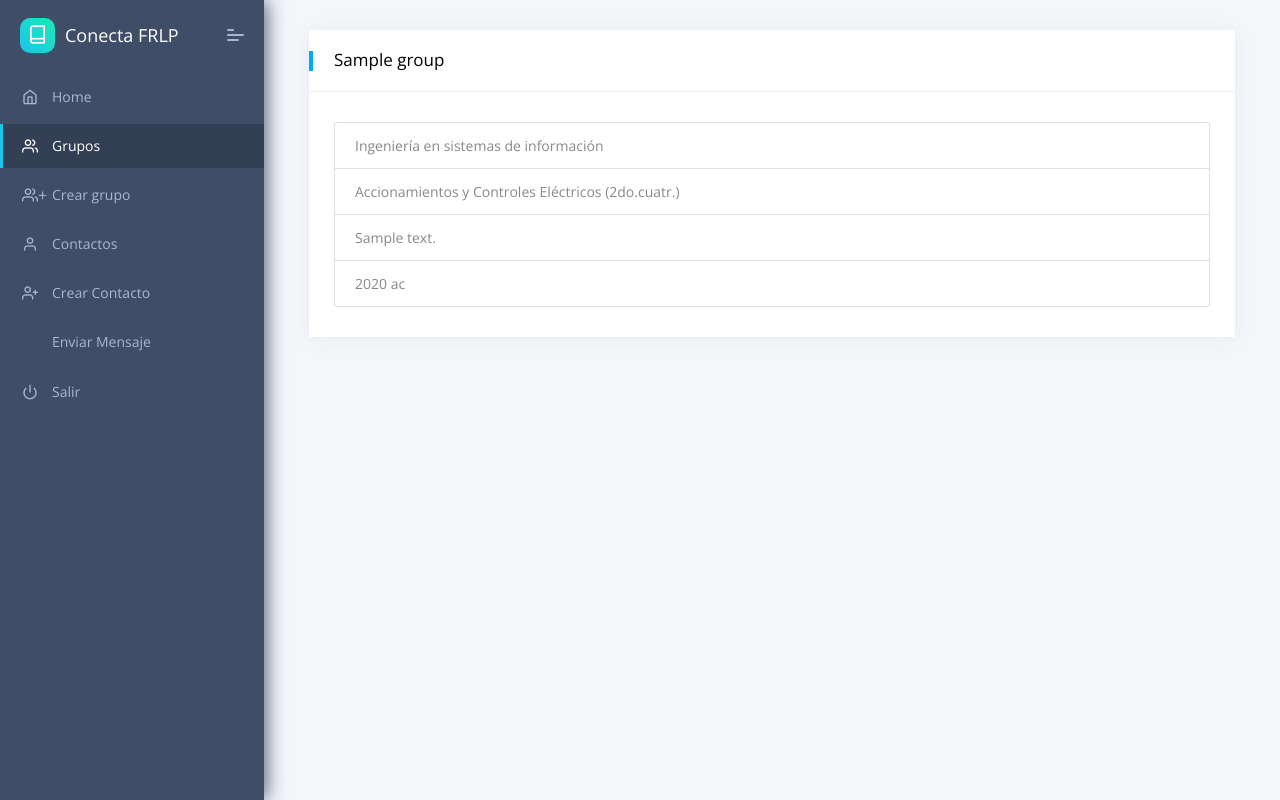
After one commit to diegomeretta/conectafrlp, a Django app: page /grupos/1 in a window 1280 px wide. The commit adds this page. Run offline with Django 3.2, Linux system fonts and the light colour scheme; a user stored in the database is signed in; data comes from the database, SQL or seed files in the repository; tables that the repository leaves empty hold one stand-in row (values such as "Sample post"); some libraries are stand-ins or nearby versions.

```diff
--- a/app/urls.py
+++ b/app/urls.py
@@ -18,6 +18,7 @@ urlpatterns = [
     path('solicitarkeys', views.solicitar_keys, name='solicitarkeys'),
     path('nuevogrupo', views.create_group, name='nuevogrupo'),
     path('grupos', views.get_groups, name='grupos'),
+    path('grupos/<int:id>', views.get_group, name='grupo'),
     path('nuevocontacto', views.create_contact, name='nuevocontacto'),
     path('contactos', views.get_contacts, name='contactos'),
     path('sendmessage', views.send_message, name='sendmessage'),
--- a/app/views.py
+++ b/app/views.py
@@ -81,6 +81,11 @@ def get_groups(request):
     return render(request, "get-groups.html", {'groups' : Group.objects.all() })
 
 @login_required(login_url="/login/")
+def get_group(request, id):
+    print(id)
+    return render(request, "get-group.html", {'group' : Group.objects.get(id=id)})
+
+@login_required(login_url="/login/")
 def create_contact(request):
     if request.method == "POST":
         form = CreateContactForm(request.POST)
--- /dev/null
+++ b/core/templates/get-group.html
@@ -0,0 +1,42 @@
+{% extends "layouts/base.html" %}
+
+{% block title %} Crear grupo {% endblock %}
+
+<!-- Specific CSS goes HERE -->
+{% block stylesheets %}{% endblock stylesheets %}
+
+{% block content %}
+
+    <div class="pcoded-content">
+        <div class="pcoded-inner-content">
+            <!-- [ breadcrumb ] start -->
+
+            <!-- [ breadcrumb ] end -->
+            <div class="main-body">
+                <div class="page-wrapper">
+                    <!-- [ Main Content ] start -->
+                    <div class="col-xl-12">
+                        <div class="card">
+                            <div class="card-header">
+                                <h5>{{group.name}}</h5>
+                            </div>
+                            <div class="card-block table-border-style">
+                                <ul class="list-group">
+                                    <li class="list-group-item">{{group.career}}</li>
+                                    <li class="list-group-item">{{group.subject}}</li>
+                                    <li class="list-group-item">{{group.comision}}</li>
+                                    <li class="list-group-item">{{group.current_year}} ac</li>
+                                  </ul>
+                            </div>
+                        </div>
+                    </div>
+                    <!-- [ Main Content ] end -->
+                </div>
+            </div>
+        </div>
+    </div>
+
+{% endblock content %}
+
+<!-- Specific Page JS goes HERE  -->
+{% block javascripts %}{% endblock javascripts %}
--- a/core/templates/includes/navigation-menu.html
+++ b/core/templates/includes/navigation-menu.html
@@ -18,7 +18,7 @@
                         </a>
                     </li>
                     <li class="{% active 'grupos' %}" class="nav-item">
-                        <a href="grupos" class="nav-link">
+                        <a href="/grupos" class="nav-link">
                             <span class="pcoded-micon">
                                 <i class="feather icon-users"></i>
                             </span>
@@ -26,7 +26,7 @@
                         </a>
                     </li>
                     <li class="{% active 'nuevogrupo' %}" class="nav-item">
-                        <a href="nuevogrupo" class="nav-link">
+                        <a href="/nuevogrupo" class="nav-link">
                             <span class="pcoded-micon">
                                 <i class="feather icon-users"></i>+
                             </span>
@@ -34,7 +34,7 @@
                         </a>
                     </li>
                     <li class="{% active 'contactos' %}" class="nav-item">
-                        <a href="contactos" class="nav-link">
+                        <a href="/contactos" class="nav-link">
                             <span class="pcoded-micon">
                                 <i class="feather icon-user"></i>
                             </span>
@@ -42,7 +42,7 @@
                         </a>
                     </li>
                     <li class="{% active 'nuevocontacto' %}" class="nav-item">
-                        <a href="nuevocontacto" class="nav-link">
+                        <a href="/nuevocontacto" class="nav-link">
                             <span class="pcoded-micon">
                                 <i class="feather icon-user-plus"></i>
                             </span>
@@ -50,7 +50,7 @@
                         </a>
                     </li>
                     <li class="{% active 'createcontact' %}" class="nav-item">
-                        <a href="sendmessage" class="nav-link">
+                        <a href="/sendmessage" class="nav-link">
                             <span class="pcoded-micon">
                                 <i class="feather mail"></i>
                             </span>
```
Also changed, not shown: core/templates/get-groups.html (+9 -1 lines).
